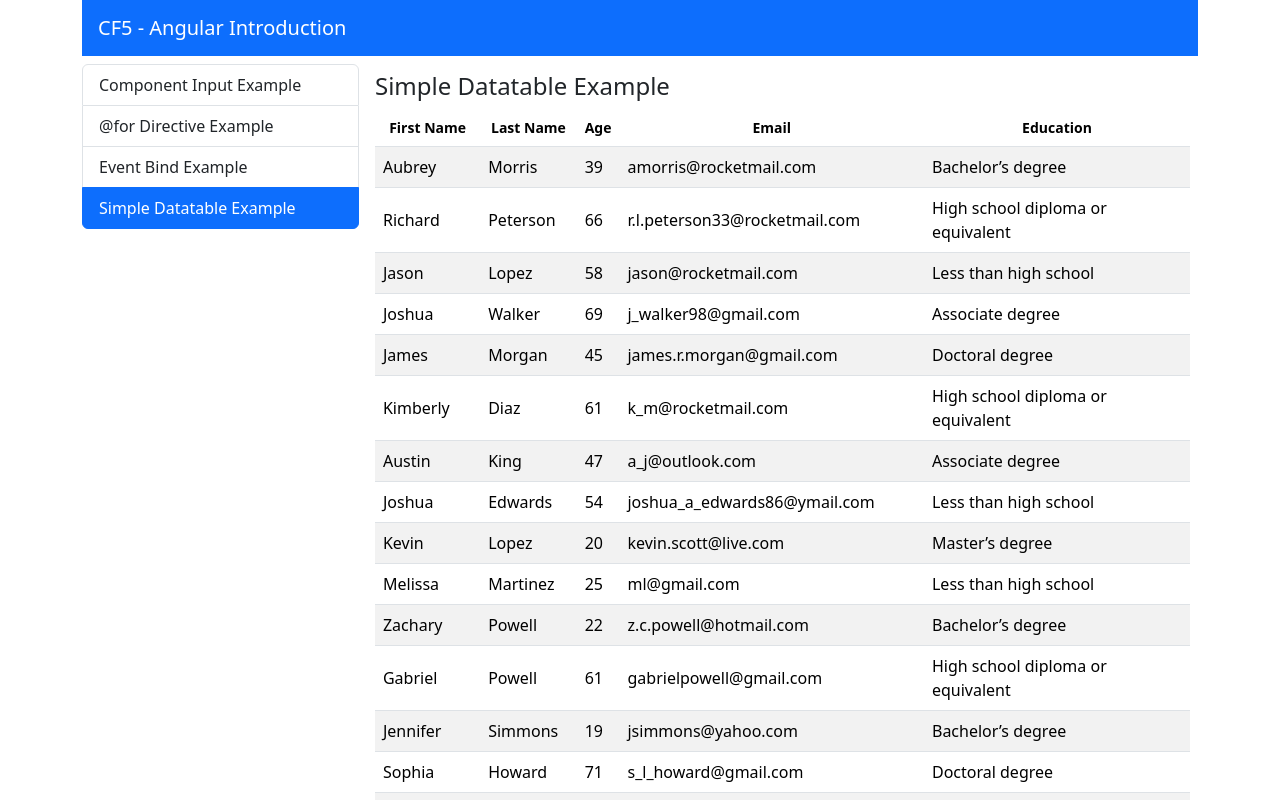
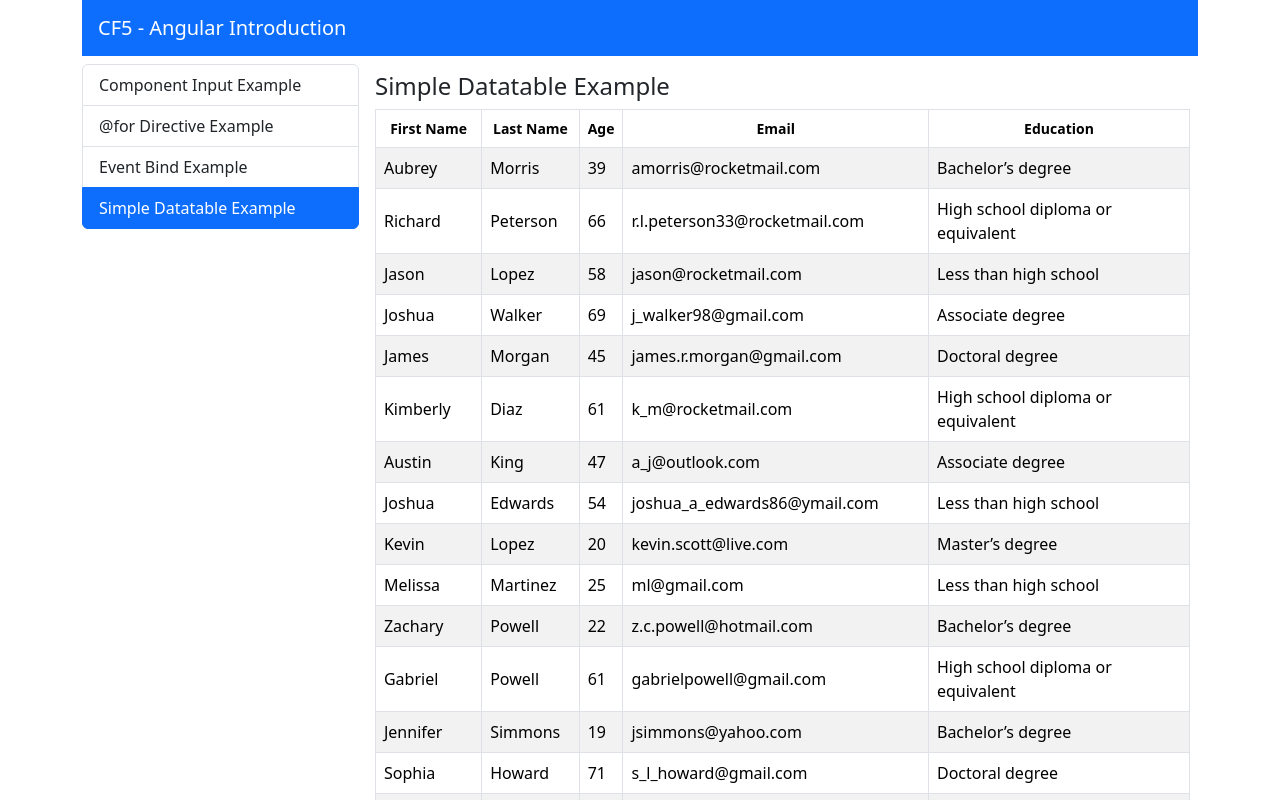
Before and after one commit to gerasimidisk/angular-introduction, an Angular app: page /simple-datatable-example in a window 1280 px wide. Shown: the top 800 px of the page. Built offline with nearby package versions, Linux system fonts and the light colour scheme.

Commit message:
simple datatable

```diff
--- a/package.json
+++ b/package.json
@@ -21,6 +21,7 @@
     "@angular/router": "^19.0.0",
     "bootstrap": "^5.3.3",
     "gh-pages": "^6.2.0",
+    "lodash-es": "^4.17.21",
     "rxjs": "~7.8.0",
     "tslib": "^2.3.0",
     "zone.js": "~0.15.0"
@@ -30,6 +31,7 @@
     "@angular/cli": "^19.0.1",
     "@angular/compiler-cli": "^19.0.0",
     "@types/jasmine": "~5.1.0",
+    "@types/lodash-es": "^4.17.12",
     "angular-cli-ghpages": "^2.0.3",
     "jasmine-core": "~5.4.0",
     "karma": "~6.4.0",
--- a/src/app/components/simple-datatable/simple-datatable.component.html
+++ b/src/app/components/simple-datatable/simple-datatable.component.html
@@ -1,11 +1,11 @@
-<table class="table table-brdered table-striped text-wrap">
+<table class="table table-bordered table-striped text-wrap">
     <thead>
         <tr class="align-middle text-center small">
-            <th role="button">First Name</th>
-            <th role="button">Last Name</th>
-            <th role="button">Age</th>
-            <th role="button" class="d-none d-lg-table-cell">Email</th>
-            <th role="button" class="d-none d-lg-table-cell">Education</th>
+            <th role="button" (click)="sortData('givenName')">First Name {{sortSign("givenName")}}</th>
+            <th role="button" (click)="sortData('surName')">Last Name {{sortSign("surName")}}</th>
+            <th role="button" (click)="sortData('age')">Age {{sortSign("age")}}</th>
+            <th role="button" (click)="sortData('email')" class="d-none d-lg-table-cell">Email {{sortSign("email")}}</th>
+            <th role="button" (click)="sortData('education')" class="d-none d-lg-table-cell">Education {{sortSign("education")}}</th>
         </tr>
     </thead>
     <tbody>
--- a/src/app/components/simple-datatable/simple-datatable.component.ts
+++ b/src/app/components/simple-datatable/simple-datatable.component.ts
@@ -1,5 +1,6 @@
 import { Component, Input } from '@angular/core';
 import { EPerson } from 'src/app/shared/interfaces/person';
+import {sortBy} from 'lodash-es';
 
 @Component({
   selector: 'app-simple-datatable',
@@ -8,5 +9,39 @@ import { EPerson } from 'src/app/shared/interfaces/person';
   styleUrl: './simple-datatable.component.css'
 })
 export class SimpleDatatableComponent {
-@Input() data: EPerson[];
+  @Input() data: EPerson[];
+
+  sortOrder = {
+    givenName: 'none',
+    surName: 'none',
+    age: 'none',
+    email: 'none',
+    education: 'none'
+  }
+
+  sortData(sortKey: string) {
+    if (this.sortOrder[sortKey] === 'asc') {
+      this.sortOrder[sortKey] = 'desc';
+      this.data = sortBy(this.data, sortKey).reverse();
+    } else {
+      this.sortOrder[sortKey] = 'asc';
+      this.data = sortBy(this.data, sortKey);
+    }
+
+    for (let key in this.sortOrder) {
+      if (key !== sortKey) {
+        this.sortOrder[key] = 'none';
+      }
+    }
+  }
+
+  sortSign(sortKey: string) {
+    if (this.sortOrder[sortKey] === 'asc') {
+      return '↑';
+    } else if (this.sortOrder[sortKey] === 'desc') {
+      return '↓';
+    } else {
+      return '';
+    }
+  }
 }
```
Also changed, not shown: 2 other files (tests, documents, lock files or other folders).
